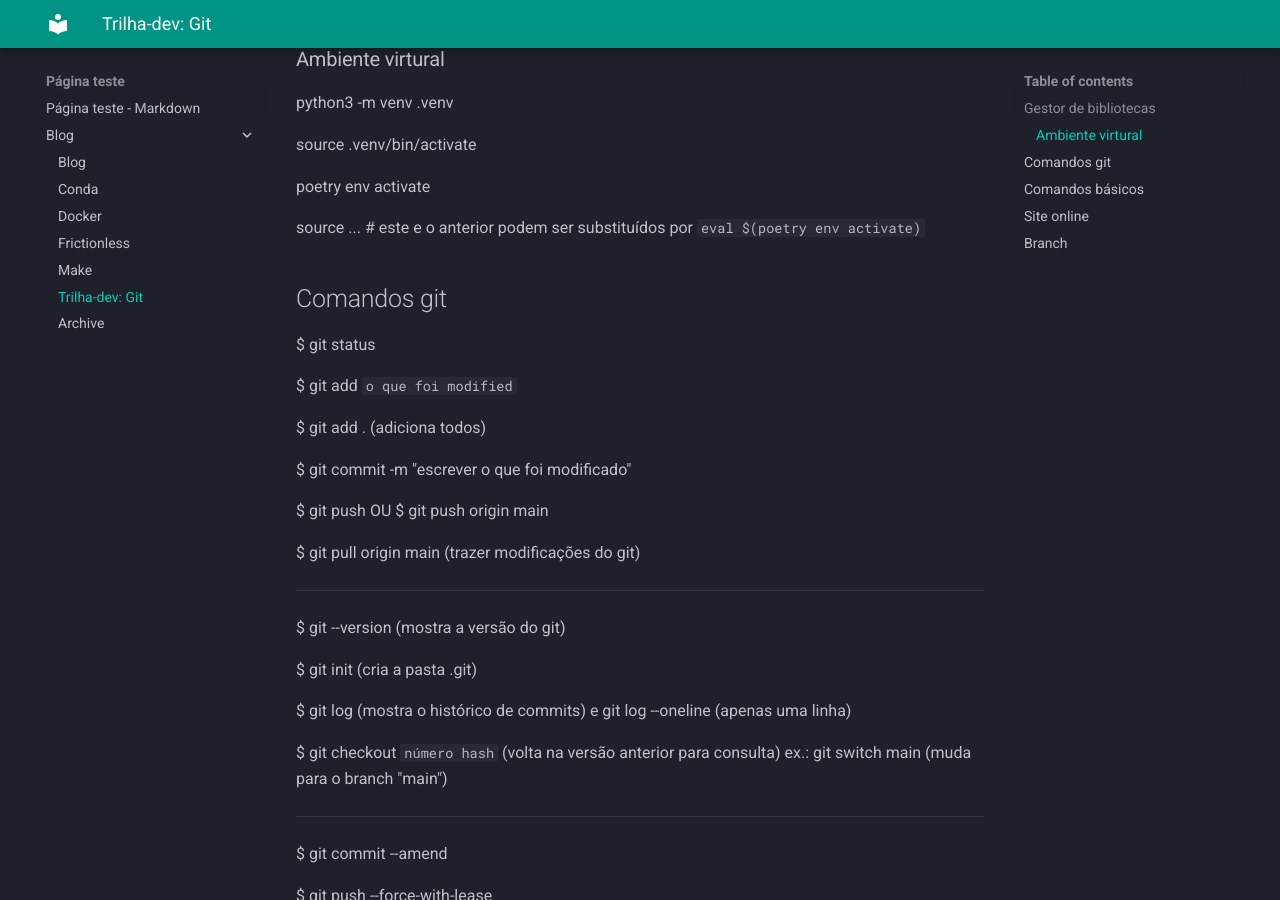
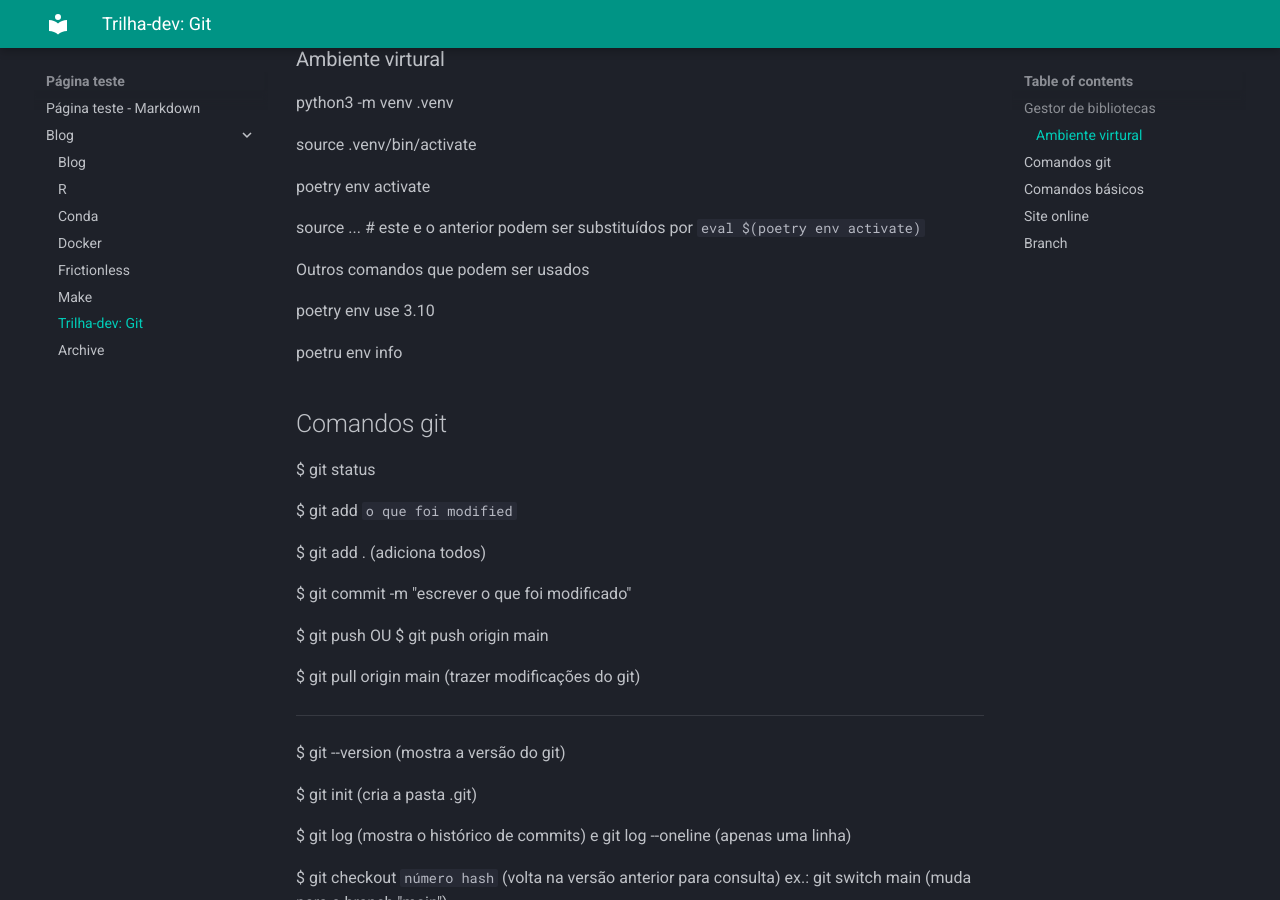
Before and after one commit to mariaefod/teste, an MkDocs documentation site: the page built from docs/blog/trilha-dev-git.md, in a window 1280 px wide and 900 px high, scrolled down 561 px. Built offline with MkDocs 1.6.1 and Material for MkDocs 9.7.7, drawn with Linux system fonts in a browser that asks for light colours.

Commit message:
Adiciona anotações

```diff
--- a/docs/blog/trilha-dev-git.md
+++ b/docs/blog/trilha-dev-git.md
@@ -28,6 +28,12 @@ source .venv/bin/activate
 poetry env activate
 
 source ...    # este e o anterior podem ser substituídos por `eval $(poetry env activate)`
+
+Outros comandos que podem ser usados
+
+poetry env use 3.10
+
+poetru env info
 
 ## Comandos git
 
```
Also changed, not shown: docs/blog/R.md (added, +5 -0 lines), docs/blog/frictionless.md (+2 -0 lines).
